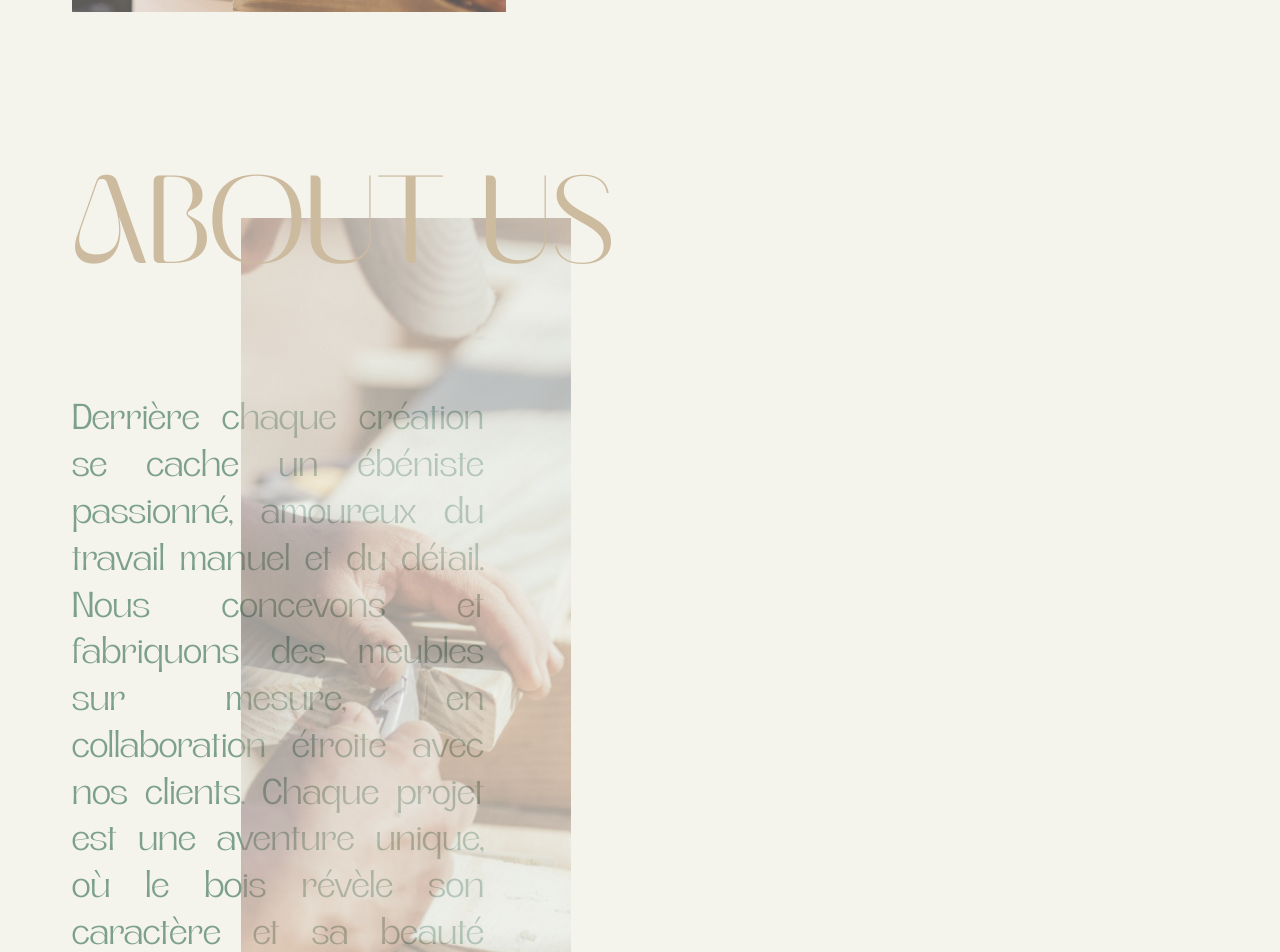
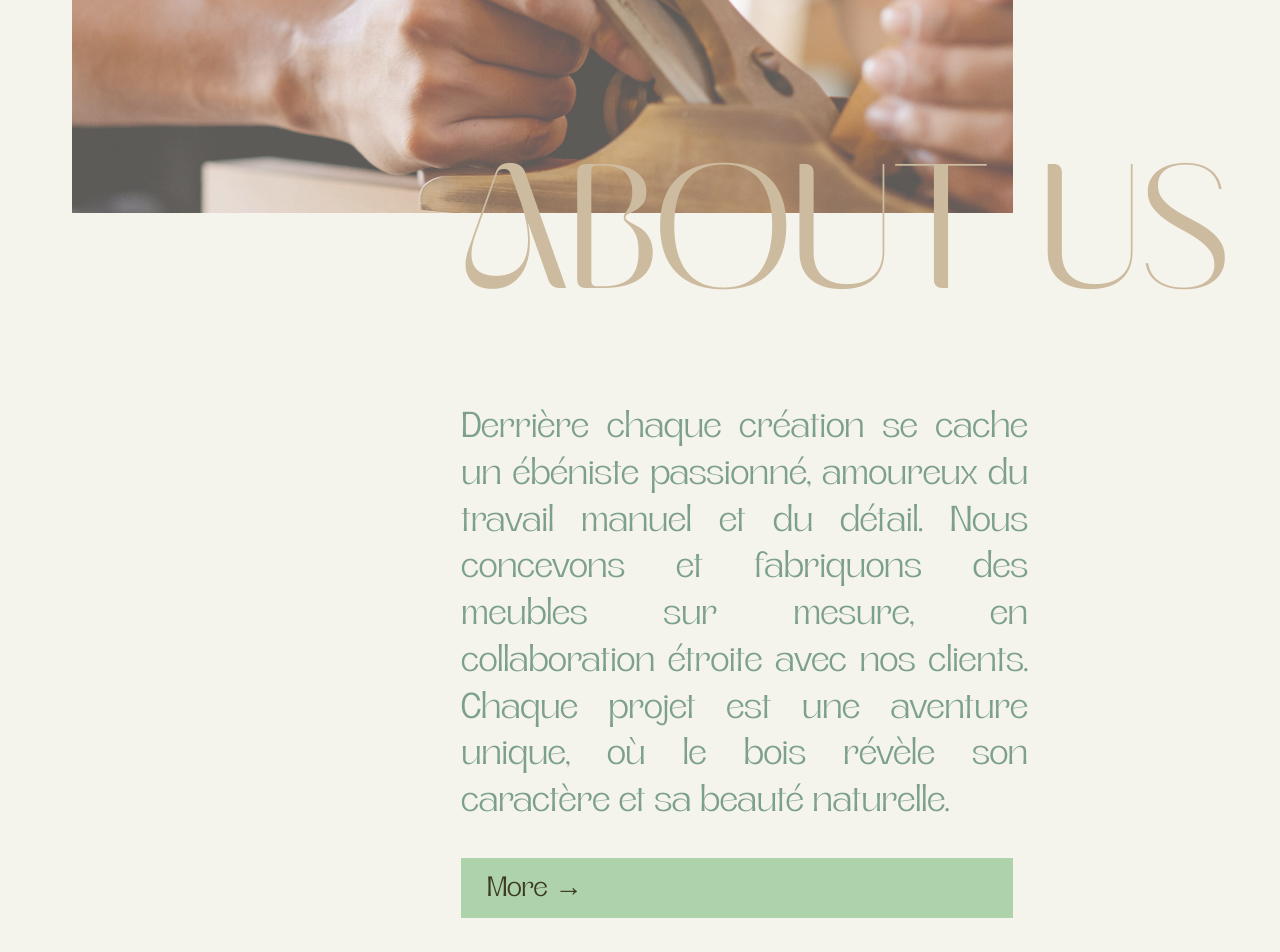
Before and after one commit to nota2k/wood-kraft, a Vue app: page / in a window 1280 px wide. Shown: the part 3440-4392 px from the top of the page. Built offline with nearby package versions, Linux system fonts and the light colour scheme.

Commit message:
Refactor layout and styling in multiple sections: simplify AboutUsSection by removing unnecessary container, enhance grid layout in PhilosophySection and OurProductsSection, and adjust styles for improved responsiveness and visual consistency.

```diff
--- a/src/assets/scss/_layout.scss
+++ b/src/assets/scss/_layout.scss
@@ -3,6 +3,7 @@ section{
     max-width: var(--max-width);
     display: grid;
     grid-template-columns: repeat(6, minmax(100px, 1fr));
+    // grid-auto-rows: minmax(100px, auto);
     gap: 2rem;
     width: 100%;
 }
--- a/src/components/AboutUsSection.vue
+++ b/src/components/AboutUsSection.vue
@@ -1,6 +1,5 @@
 <template>
   <section class="about-us">
-    <div class="about-us__container">
       <div class="about-us__image-wrapper">
         <div class="about-us__image-wrapper-inner">
         <img
@@ -27,7 +26,6 @@
         </p>
         <button class="about-us__button">More →</button>
       </div>
-    </div>
   </section>
 </template>
 
@@ -40,25 +38,10 @@
   padding: 6rem 2rem;
   background-color: var(--color-beige);
 
-  &__container {
-    max-width: 1280px;
-    margin: 0 auto;
-    position: relative;
-    display: flex;
-    flex-direction: column;
-    gap: 4rem;
-    align-items: center;
-
-    @media (max-width: 1024px) {
-      grid-template-columns: 1fr;
-      gap: 3rem;
-    }
-  }
-
   &__image-wrapper {
+    grid-column: 1 / span 5;
     position: relative;
     align-self: flex-start;
-    width: 80%;
 
     img {
       width: 100%;
@@ -68,13 +51,13 @@
   }
 
   &__title-overlay {
-    right: 0;
     font-family: "Lovan", serif;
-    font-size: clamp(6rem, 12vw, 12rem);
+    font-size: clamp(8rem, 17vw, 17rem);
     color: var(--color-marron-light);
     z-index: 2;
     pointer-events: none;
-    margin-bottom: 4rem;
+    margin-bottom: 2rem;
+    grid-column: 1 / span 2;
     white-space: nowrap;
     position: relative;
     font-weight: 400;
@@ -100,9 +83,11 @@
     }
 
   &__content {
-    display: flex;
-    flex-direction: column;
-    align-items: flex-end;
+    grid-column: 3 / span 4;
+    position: relative;
+    top: -8rem;
+    display: grid;
+    grid-template-columns: subgrid;
     gap: 2rem;
   }
 
@@ -111,14 +96,16 @@
     font-size: clamp(36px, 2vw, 28px);
     color: var(--color-vert-gris);
     font-weight: 200;
-    max-width: 520px;
-    margin-right: 130px;
+    margin-right: 180px;
     text-align: justify;
+    grid-column: 1 / span 4;
     line-height: 1.3;
   }
 
   &__button {
-    max-width: var(--medium-button);
+    grid-column: 1 / span 3;
+    grid-row: 3 / span 1;
+    align-self: flex-end;
   }
 }
 </style>
--- a/src/components/OurProductsSection.vue
+++ b/src/components/OurProductsSection.vue
@@ -76,6 +76,8 @@ const products = [
   &__container {
     max-width: 1280px;
     margin: 0 auto;
+  grid-column: 1 / -1;
+
   }
 
   &__title {
--- a/src/components/PhilosophySection.vue
+++ b/src/components/PhilosophySection.vue
@@ -33,11 +33,12 @@ import { MoveRight } from 'lucide-vue-next'
   background-color: var(--color-beige);
 
   &__container {
+    grid-column: 1 / -1;
     max-width: 1280px;
     margin: 0 auto;
     display: grid;
     position: relative;
-    grid-template-columns: minmax(250px, 400px) minmax(400px, 1fr);
+    grid-template-columns: subgrid;
     gap: 6rem;
     align-items: center;
 
@@ -48,8 +49,9 @@ import { MoveRight } from 'lucide-vue-next'
   }
 
   &__image-wrapper {
+    grid-column: 2 / span 2;
+    grid-row: 1 / span 2;
     position: relative;
-    max-width: 100%;
     height: 100%;
   }
 
@@ -76,7 +78,7 @@ import { MoveRight } from 'lucide-vue-next'
 
   &__content {
     align-self: flex-start;
-    max-width: 450px;
+    grid-column: 4 / span 3;
     margin-top: 8rem;
   }
 
@@ -89,8 +91,7 @@ import { MoveRight } from 'lucide-vue-next'
   }
 
   &__button {
-    max-width: var(--large-button);
-    margin: 0 auto;
+    grid-column: 4 / span 3;
     width: 100%;
   }
 }
```
